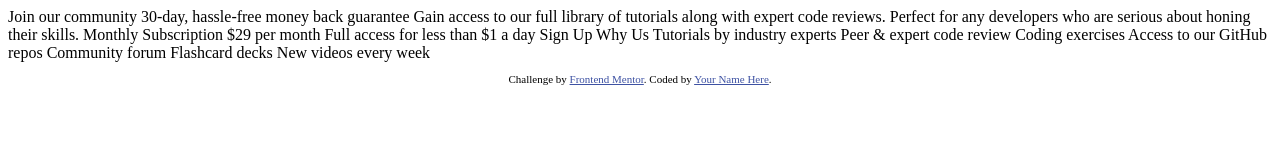
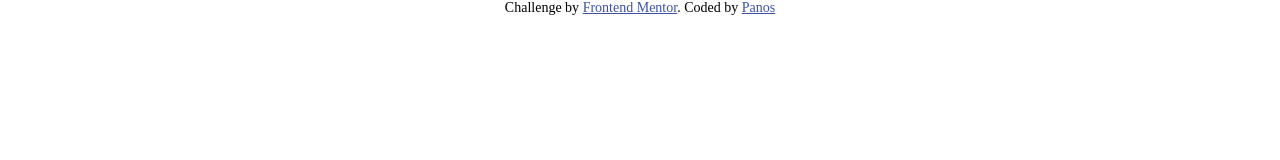
Before and after one commit to panosjapan7/fm-single-price-grid-component, a plain HTML site: page index.html in a window 1280 px wide. Drawn offline with Linux system fonts and the light colour scheme.

Commit message:
css file

```diff
--- /dev/null
+++ b/assets/index.css
@@ -0,0 +1,4 @@
+* {
+    margin: 0;
+    padding: 0;
+}
--- a/index.html
+++ b/index.html
@@ -6,16 +6,23 @@
 
   <link rel="icon" type="image/png" sizes="32x32" href="./images/favicon-32x32.png">
 
+  <!-- CSS File -->
+  <link rel="stylesheet" href="./assets/index.css">
+
   <title>Frontend Mentor | Single Price Grid Component</title>
 
   <!-- Feel free to remove these styles or customise in your own stylesheet 👍 -->
   <style>
-    .attribution { font-size: 11px; text-align: center; }
+    .attribution { font-size: 14px; text-align: center; }
     .attribution a { color: hsl(228, 45%, 44%); }
   </style>
 </head>
 <body>
-  Join our community
+
+  <main>
+
+  </main>
+  <!-- Join our community
 
   30-day, hassle-free money back guarantee
 
@@ -38,12 +45,12 @@
   Access to our GitHub repos
   Community forum
   Flashcard decks
-  New videos every week
+  New videos every week -->
 
   <footer>
     <p class="attribution">
       Challenge by <a href="https://www.frontendmentor.io?ref=challenge" target="_blank">Frontend Mentor</a>.
-      Coded by <a href="#">Your Name Here</a>.
+      Coded by <a href="https://www.frontendmentor.io/profile/panosjapan7" target="_blank">Panos</a>
     </p>
   </footer>
 </body>
```
